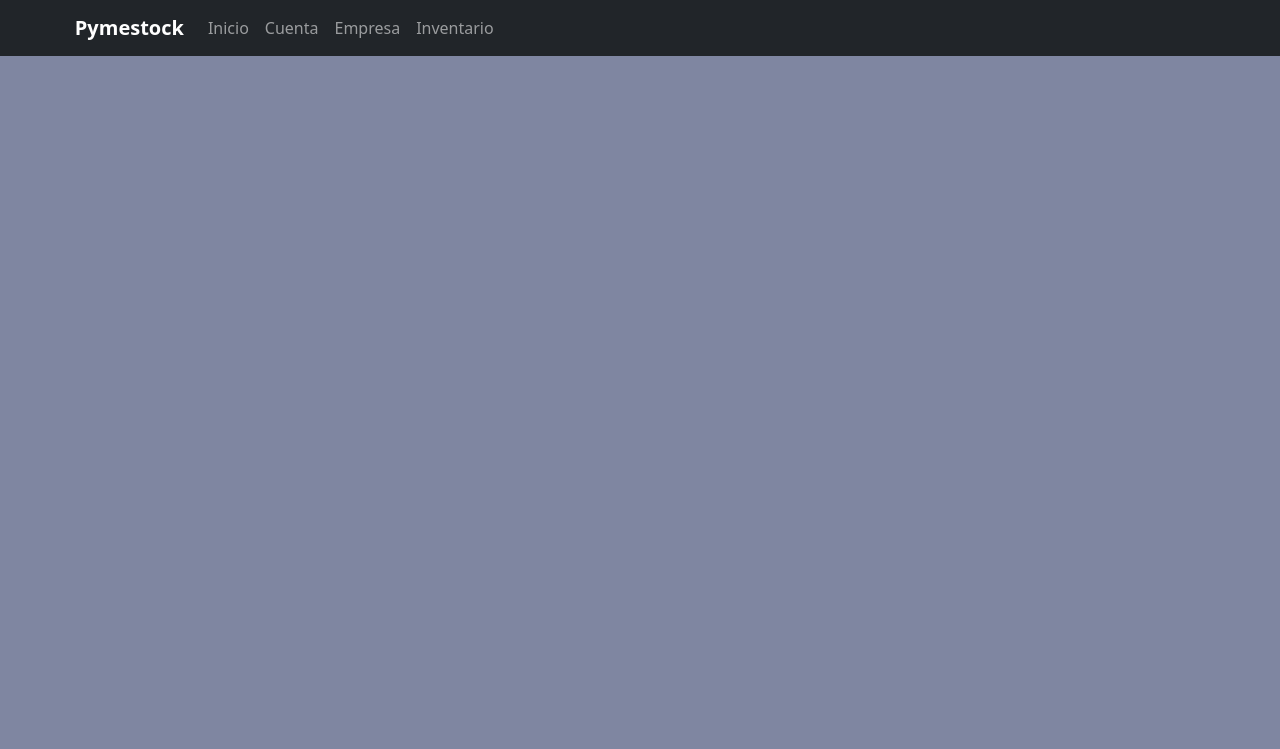
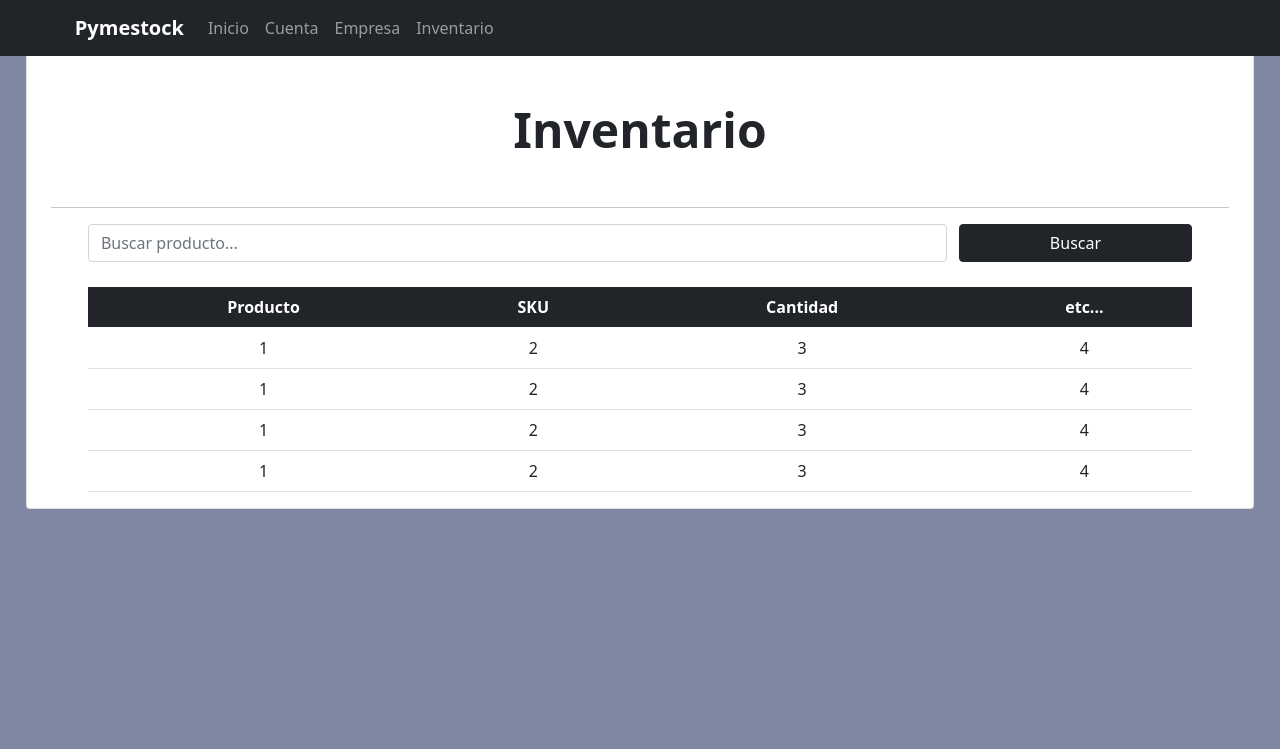
Before and after one commit to Invokeichon/pymestock, a Django app: page /inventory.html in a window 1280 px wide. Shown: the top 749 px of the page. Before the commit the page ends 56 px from the top, so only its background shows below. Run offline with Django 3.2, Linux system fonts and the light colour scheme; some libraries are stand-ins or nearby versions.

Commit message:
inventory page added (no functionality)

```diff
--- a/pymestock/apps/inventory/templates/inventory/inventory.html
+++ b/pymestock/apps/inventory/templates/inventory/inventory.html
@@ -5,5 +5,48 @@ Pymestock
 {% endblock title %}
 
 {% block body %}
-
+<div class="card" style="margin-top: 50px; width: 96%; margin-left: 2%;">
+    <p class="display-5 fw-bold text-center" style="margin-top: 50px;"> Inventario <p>
+    <hr style="width: 96%; margin-left: 2%;">
+    <div class ="text-center" style="display: flex; margin-bottom: 25px">
+            <input type="text" class="form-control" style="width: 70%; margin-left:5%" placeholder="Buscar producto...">
+            <button type="button" class="btn btn-dark" style="margin-left:1%; width: 19%">Buscar</button>
+    </div>
+    <table class="table table-hover text-center" style="width: 90%; margin-left:5%;">
+        <thead class="table-dark">
+            <tr>
+                <th>Producto</th>
+                <th>SKU</th>
+                <th>Cantidad</th>
+                <th>etc...</th>
+            </tr>
+        </thead>
+        <tbody>
+            <tr>
+                <td>1</td>
+                <td>2</td>
+                <td>3</td>
+                <td>4</td>
+            </tr>
+            <tr>
+                <td>1</td>
+                <td>2</td>
+                <td>3</td>
+                <td>4</td>
+            </tr>
+            <tr>
+                <td>1</td>
+                <td>2</td>
+                <td>3</td>
+                <td>4</td>
+            </tr>
+            <tr>
+                <td>1</td>
+                <td>2</td>
+                <td>3</td>
+                <td>4</td>
+            </tr>
+        </tbody>
+    </table>
+</div>
 {% endblock body %}
--- a/pymestock/templates/pymestock/base.html
+++ b/pymestock/templates/pymestock/base.html
@@ -25,11 +25,12 @@
             position: fixed;
             top: 0px;
             width: 100%;
+            z-index: 1030;
         }
     </style>
 </head>
 <body>
-    <nav class="navbar navbar-expand-lg navbar-dark bg-dark">
+    <nav class="navbar navbar-expand-lg navbar-expand-md navbar-expand-sm navbar-dark bg-dark">
     <div class="container-fluid">
         <a class="navbar-brand fw-bold" style="margin-left: 5%;" href="#">Pymestock</a>
         <button class="navbar-toggler" type="button" data-bs-toggle="collapse" data-bs-target="#navbarNavAltMarkup" aria-controls="navbarNavAltMarkup" aria-expanded="false" aria-label="Toggle navigation">
```
Also changed, not shown: pymestock/templates/pymestock/index.html (+5 -4 lines).
